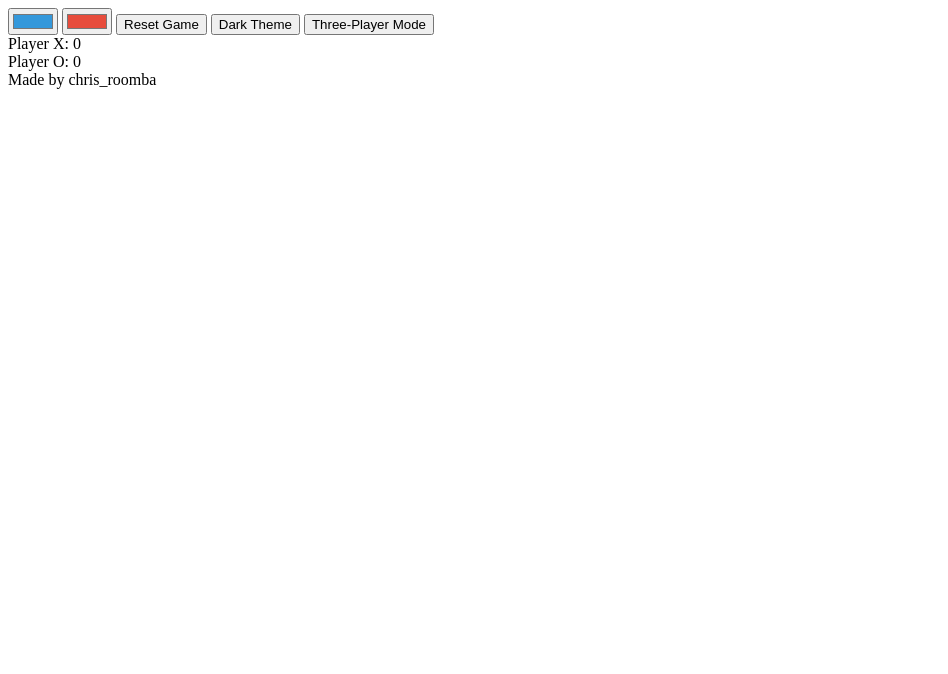
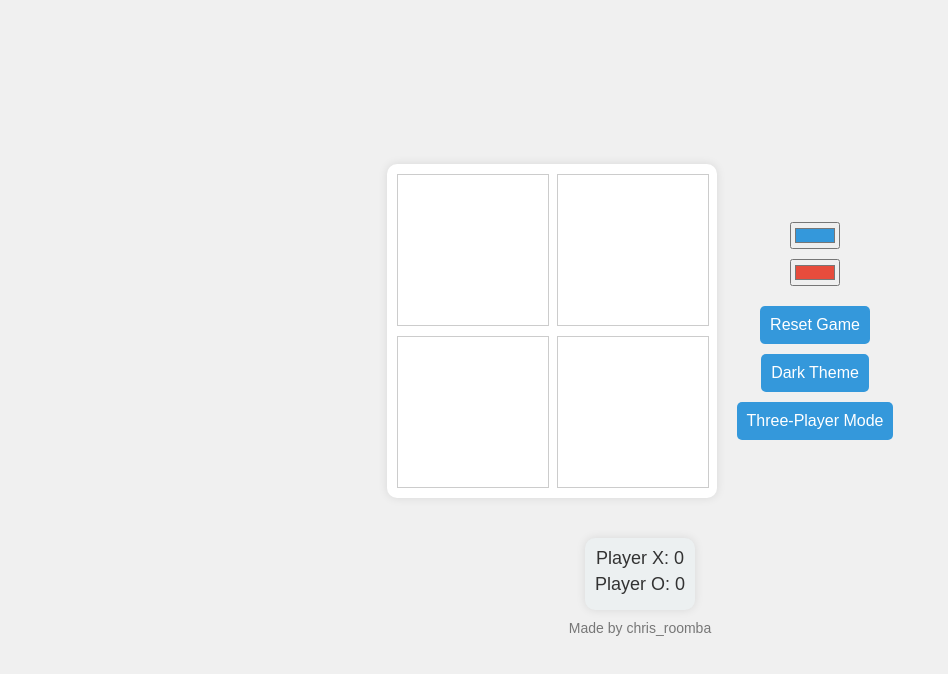
Before and after one commit to kroomba/tictac, a plain HTML site: page index.html in a window 1280 px wide. Shown: the whole page, without its empty margins (0-948 px from the left). Drawn offline with Linux system fonts and the light colour scheme.

Commit message:
Update index.html

```diff
--- a/index.html
+++ b/index.html
@@ -4,7 +4,147 @@
   <meta charset="UTF-8">
   <meta name="viewport" content="width=device-width, initial-scale=1.0">
   <style>
-    /* ... (previous styles remain unchanged) ... */
+    body {
+      font-family: 'Arial', sans-serif;
+      display: flex;
+      align-items: center;
+      justify-content: center;
+      height: 100vh;
+      margin: 0;
+      background-color: var(--background-color, #f0f0f0);
+      color: var(--text-color, #333);
+      flex-direction: column;
+      transition: background-color 0.5s, color 0.5s;
+    }
+
+    #game-container {
+      display: flex;
+      align-items: center;
+      justify-content: space-between;
+      flex-direction: row;
+    }
+
+    #board {
+      display: grid;
+      grid-template-columns: repeat(2, 150px);
+      grid-gap: 10px;
+      background-color: #fff;
+      border-radius: 10px;
+      box-shadow: 0 0 10px rgba(0, 0, 0, 0.1);
+      padding: 10px;
+    }
+
+    .cell {
+      width: 150px;
+      height: 150px;
+      border: 1px solid #ccc;
+      display: flex;
+      align-items: center;
+      justify-content: center;
+      font-size: 36px;
+      cursor: pointer;
+      transition: background-color 0.3s;
+    }
+
+    .cell:hover {
+      background-color: #e0e0e0;
+    }
+
+    .cell.X {
+      color: var(--playerXColor, #3498db);
+    }
+
+    .cell.O {
+      color: var(--playerOColor, #e74c3c);
+    }
+
+    .cell.Z {
+      color: var(--playerZColor, #2ecc71);
+    }
+
+    .cell.X:hover {
+      background-color: var(--playerXColor, #3498db);
+      color: #fff;
+    }
+
+    .cell.O:hover {
+      background-color: var(--playerOColor, #e74c3c);
+      color: #fff;
+    }
+
+    .cell.Z:hover {
+      background-color: var(--playerZColor, #2ecc71);
+      color: #fff;
+    }
+
+    #message {
+      margin-top: 20px;
+      font-size: 20px;
+      font-weight: bold;
+    }
+
+    #settings {
+      display: flex;
+      flex-direction: column;
+      align-items: center;
+      margin-left: 20px;
+    }
+
+    #color-picker-X, #color-picker-O, #color-picker-Z {
+      margin-bottom: 10px;
+    }
+
+    #scoreboard {
+      margin-top: 20px;
+      font-size: 18px;
+      display: flex;
+      flex-direction: column;
+      align-items: center;
+      background-color: #ecf0f1;
+      border-radius: 10px;
+      box-shadow: 0 0 10px rgba(0, 0, 0, 0.1);
+      padding: 10px;
+      color: #333;
+    }
+
+    #score-X, #score-O, #score-Z {
+      margin-bottom: 5px;
+    }
+
+    #reset-button, #theme-button, #three-player-mode-button {
+      padding: 10px;
+      font-size: 16px;
+      cursor: pointer;
+      background-color: #3498db;
+      color: #fff;
+      border: none;
+      border-radius: 5px;
+      margin-top: 10px;
+      transition: background-color 0.3s;
+    }
+
+    #reset-button:hover, #theme-button:hover, #three-player-mode-button:hover {
+      background-color: #2980b9;
+    }
+
+    #credit {
+      margin-top: 10px;
+      font-size: 14px;
+      color: #777;
+    }
+
+    /* Dark Theme Styles */
+    body.dark-theme {
+      --background-color: #2c3e50;
+      --text-color: #ecf0f1;
+    }
+
+    /* Animation for winning */
+    @keyframes winAnimation {
+      0% { transform: scale(1); }
+      50% { transform: scale(1.2); }
+      100% { transform: scale(1); }
+    }
   </style>
   <title>Tic Tac</title>
 </head>
@@ -52,6 +192,7 @@
   let threePlayerMode = false;
   let gameActive = true;
   let wins = { X: 0, O: 0, Z: 0 };
+  let occupiedCells = [];
 
   // Create the Tic Tac board
   for (let i = 0; i < 4; i++) {
@@ -79,8 +220,9 @@
   function handleCellClick(event) {
     const index = event.target.dataset.index;
 
-    if (gameBoard[index] === '' && gameActive) {
+    if (gameBoard[index] === '' && gameActive && !occupiedCells.includes(index)) {
       gameBoard[index] = currentPlayer;
+      occupiedCells.push(index);
       event.target.textContent = currentPlayer;
       event.target.classList.add(currentPlayer);
 
@@ -95,26 +237,6 @@
         gameActive = false;
       } else {
         currentPlayer = getNextPlayer();
-      }
-    } else if (gameBoard[index] !== '' && gameActive) {
-      // If the cell is already occupied by the current player, do nothing
-      if (gameBoard[index] !== currentPlayer) {
-        gameBoard[index] = currentPlayer;
-        event.target.textContent = currentPlayer;
-        event.target.classList.add(currentPlayer);
-
-        if (checkWin()) {
-          message.textContent = `${currentPlayer} wins!`;
-          event.target.style.animation = 'winAnimation 0.5s ease-out';
-          gameActive = false;
-          wins[currentPlayer]++;
-          updateScoreboard();
-        } else if (gameBoard.every(cell => cell !== '')) {
-          message.textContent = 'It\'s a tie!';
-          gameActive = false;
-        } else {
-          currentPlayer = getNextPlayer();
-        }
       }
     }
   }
@@ -135,6 +257,7 @@
     message.textContent = '';
     clearBoard();
     updateScoreboard();
+    occupiedCells = [];
   }
 
   function clearBoard() {
```
